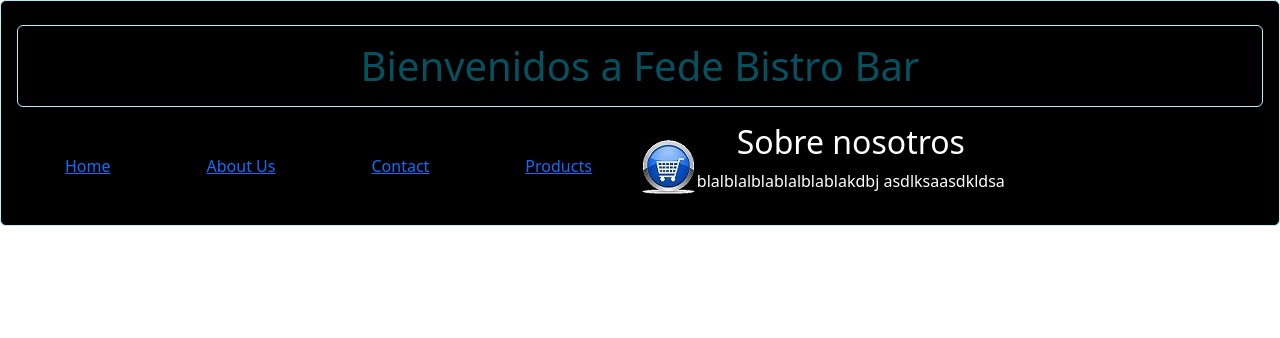
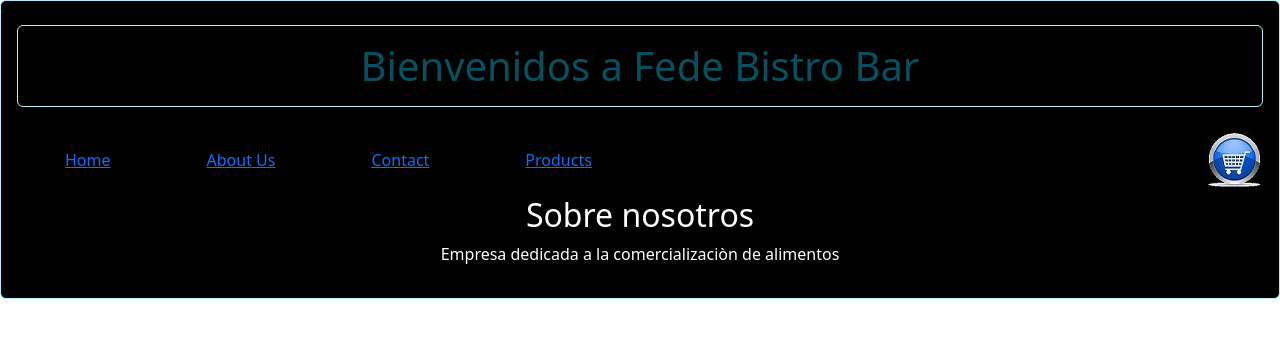
Before and after one commit to miguelaus/reactApp, a React (Create React App) app: page /AboutUs in a window 1280 px wide. Shown: the top 338 px of the page. Built offline with nearby package versions, Linux system fonts and the light colour scheme.

Commit message:
ultimo intento de dignidad

```diff
--- a/src/Components/Layout/Layout.js
+++ b/src/Components/Layout/Layout.js
@@ -6,7 +6,7 @@ export default function Layout(props) {
   const { children } = props;
 
   return (
-    <div className="layout__container d-flex xr-5">
+    <div className="layout__container xr-5">
       <Nav pages={PAGES} />
       {children}
 
--- a/src/Components/Nav/Nav.js
+++ b/src/Components/Nav/Nav.js
@@ -7,8 +7,8 @@ export default function Nav(props) {
 
 
   return (
-    <nav className="navbar navbar-expand-lg navbar-light bg-black d-flex">
-      <ul className="space-evenly navbar-nav me-auto mb-2 mb-lg-0">
+    <nav className="navbar navbar-expand-lg navbar-light bg-black">
+      <ul className="navbar-nav me-auto mb-2 mb-lg-0">
         {pages.map((page) => (
           <li className="mx-5" key={`${page.id}-page`}>
             <NavLink
--- a/src/Pages/AboutUs.js
+++ b/src/Pages/AboutUs.js
@@ -6,7 +6,7 @@ function AboutUs()  {
         <div className="aboutUs__container" area="content">
             <div className="title">
                 <h2> Sobre nosotros</h2>
-                <p> blalblalblablalblablakdbj asdlksaasdkldsa </p>
+                <p> Empresa dedicada a la comercializaciòn de alimentos </p>
                 <Link>  </Link>
             </div>
         <Outlet />
--- a/src/Pages/Contact.js
+++ b/src/Pages/Contact.js
@@ -5,7 +5,7 @@ function ContactUs() {
         <div className="contact__container">
                 <div className="title">
                     <h2> Contactanos!</h2>
-                       <p> blalblalblablalblablakdbj asdlksaasdkldsa </p>
+                       <p> Contactanos a: FedeBistroBar@Fedebistro.com </p>
                     <Link> </Link>
                 </div>
             <Outlet />
--- a/src/Pages/ItemList.js
+++ b/src/Pages/ItemList.js
@@ -0,0 +1,3 @@
+import ProductList from "../Components/ItemList/ItemList";
+
+ProductList()
```
